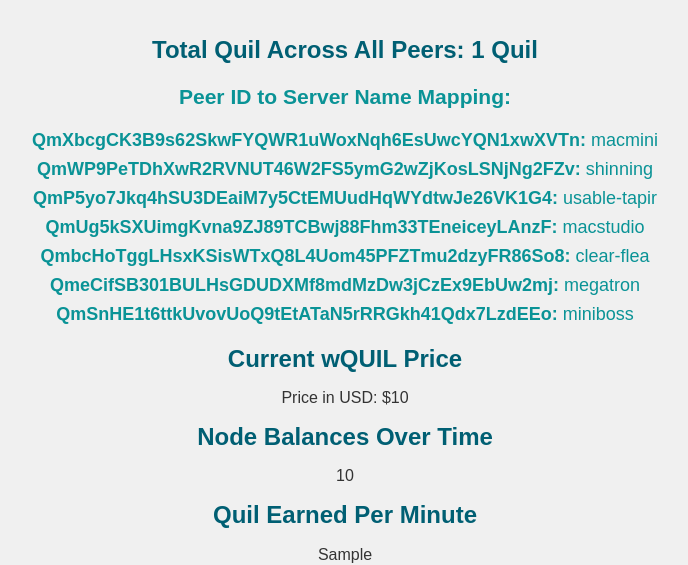
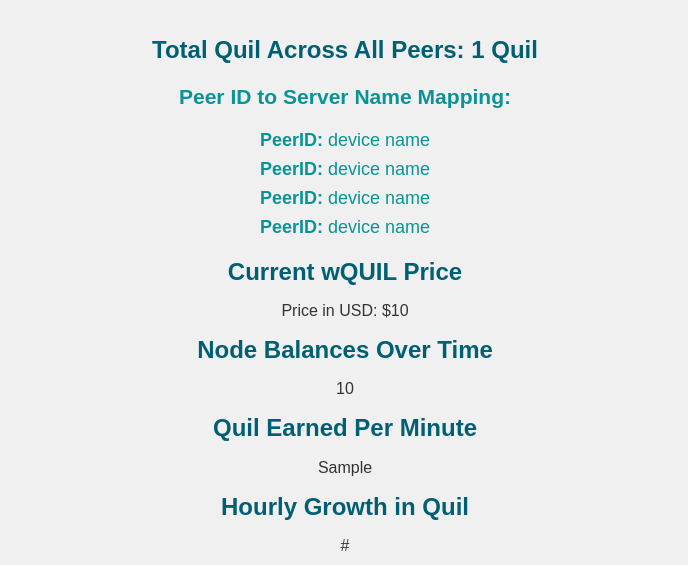
Before and after one commit to ivanontech/quiltracker, a Flask app: template templates/index.html in a window 1280 px wide. Shown: the top 565 px of the page, without its empty margins (295-983 px from the left). Run offline with Flask 3, Linux system fonts and the light colour scheme; the template is opened without the code that fills it: most values are stand-ins (such as "Sample title", 1, 10 or a date in 2020).

Commit message:
Update index.html
updated peer id device name

```diff
--- a/templates/index.html
+++ b/templates/index.html
@@ -54,13 +54,10 @@
     <div class="legend">
         <h3>Peer ID to Server Name Mapping:</h3>
         <ul>
-            <li><strong>QmXbcgCK3B9s62SkwFYQWR1uWoxNqh6EsUwcYQN1xwXVTn:</strong> macmini</li>
-            <li><strong>QmWP9PeTDhXwR2RVNUT46W2FS5ymG2wZjKosLSNjNg2FZv:</strong> shinning</li>
-            <li><strong>QmP5yo7Jkq4hSU3DEaiM7y5CtEMUudHqWYdtwJe26VK1G4:</strong> usable-tapir</li>
-            <li><strong>QmUg5kSXUimgKvna9ZJ89TCBwj88Fhm33TEneiceyLAnzF:</strong> macstudio</li>
-            <li><strong>QmbcHoTggLHsxKSisWTxQ8L4Uom45PFZTmu2dzyFR86So8:</strong> clear-flea</li>
-            <li><strong>QmeCifSB301BULHsGDUDXMf8mdMzDw3jCzEx9EbUw2mj:</strong> megatron</li>
-            <li><strong>QmSnHE1t6ttkUvovUoQ9tEtATaN5rRRGkh41Qdx7LzdEEo:</strong> miniboss</li>
+            <li><strong>PeerID:</strong> device name</li>
+            <li><strong>PeerID:</strong> device name</li>
+            <li><strong>PeerID:</strong> device name</li>
+            <li><strong>PeerID:</strong> device name</li>
         </ul>
     </div>
 
```
